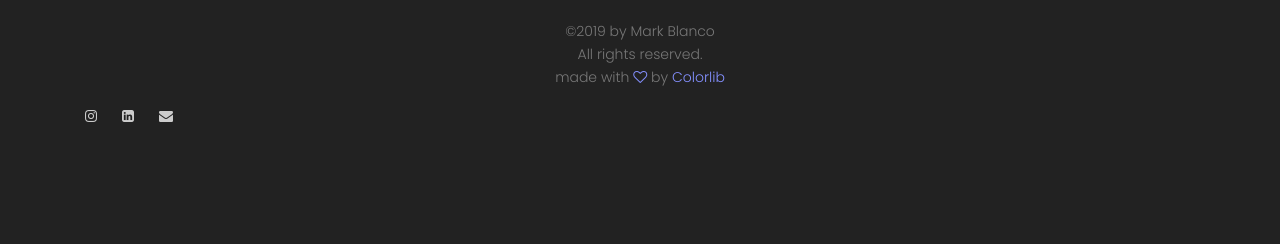
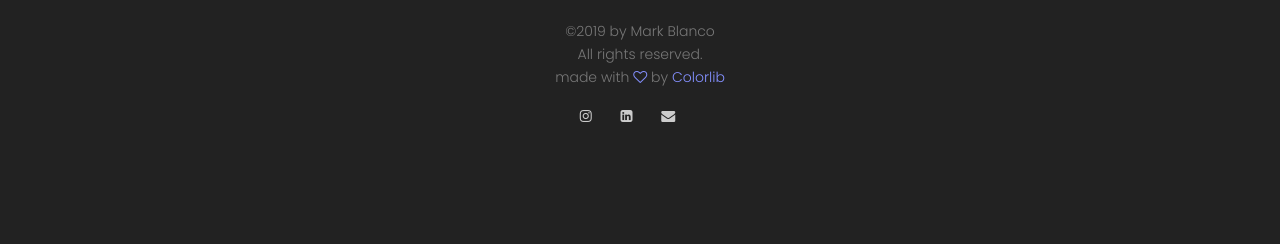
Before and after one commit to boombranco/boombranco.github.io, a Jekyll site: the page index.html, which Jekyll copies as it is, in a window 1280 px wide. Shown: the part 2245-2489 px from the top of the page. Built offline with Jekyll 4.4.1, drawn with Linux system fonts in a browser that asks for light colours; nearby versions of some CDN libraries.

Commit message:
remove d-flex from footer

```diff
--- a/index.html
+++ b/index.html
@@ -242,7 +242,7 @@
 									made with <i class="fa fa-heart-o" aria-hidden="true"></i> by <a href="https://colorlib.com" target="_blank">Colorlib</a></p>
             		<!-- Link back to Colorlib can't be removed. Template is licensed under CC BY 3.0. -->
 							</div>
-							<div class="footer-social d-flex align-items-center">
+							<div class="footer-social align-items-center">
 								<a href="https://www.instagram.com/markblanco/"><i class="fa fa-instagram"></i></a>
 								<a href="https://www.linkedin.com/in/markblanco"><i class="fa fa-linkedin-square"></i></a>
 								<a href="mailto:me@markoblanco.com"><i class="fa fa-envelope"></i></a>
```
